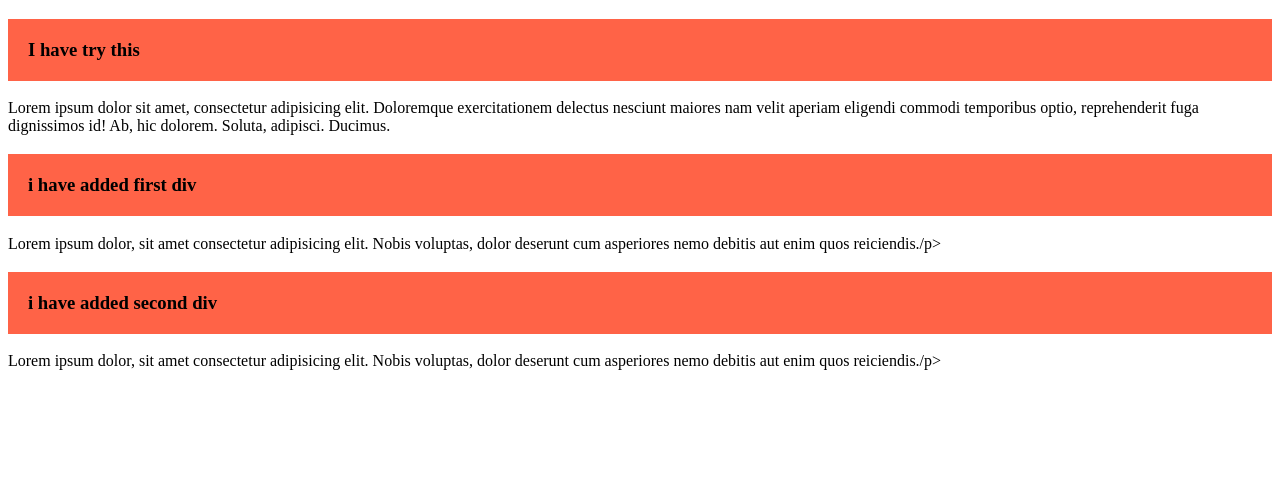
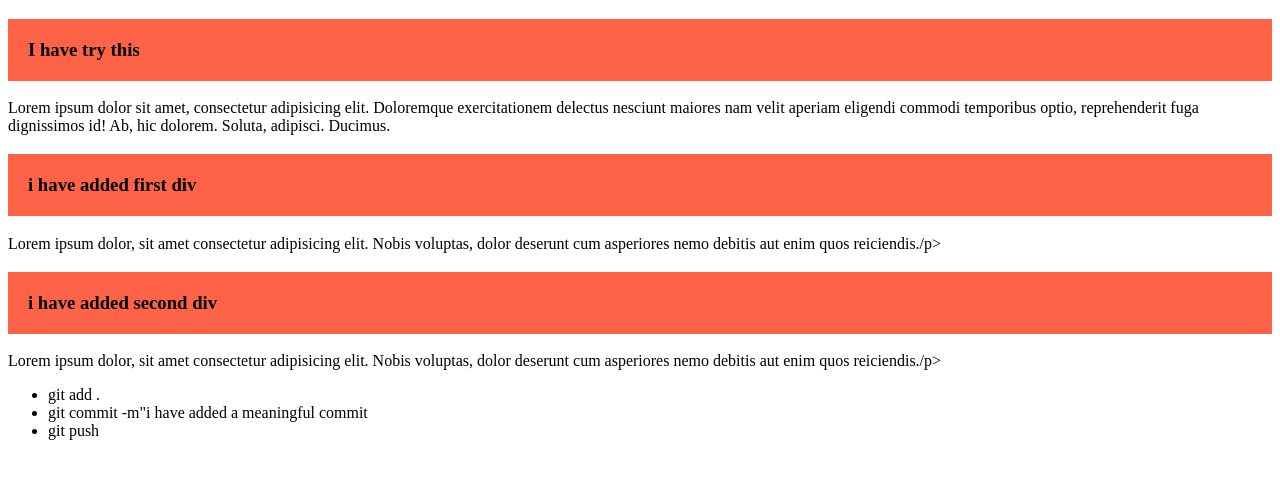
Before and after one commit to maruf14500/my-first-github-repo-, a plain HTML site: page index.html in a window 1280 px wide. Drawn offline with Linux system fonts and the light colour scheme.

Commit message:
i have added a list

```diff
--- a/index.html
+++ b/index.html
@@ -16,5 +16,12 @@
         <h3>i have added second div</h3>
         <p>Lorem ipsum dolor, sit amet consectetur adipisicing elit. Nobis voluptas, dolor deserunt cum asperiores nemo debitis aut enim quos reiciendis./p>
     </div>
+    <div>
+        <ul>
+            <li>git add .</li>
+            <li>git commit -m"i have added a meaningful commit</li>
+            <li>git push</li>
+        </ul>
+    </div>
 </body>
 </html>
```
